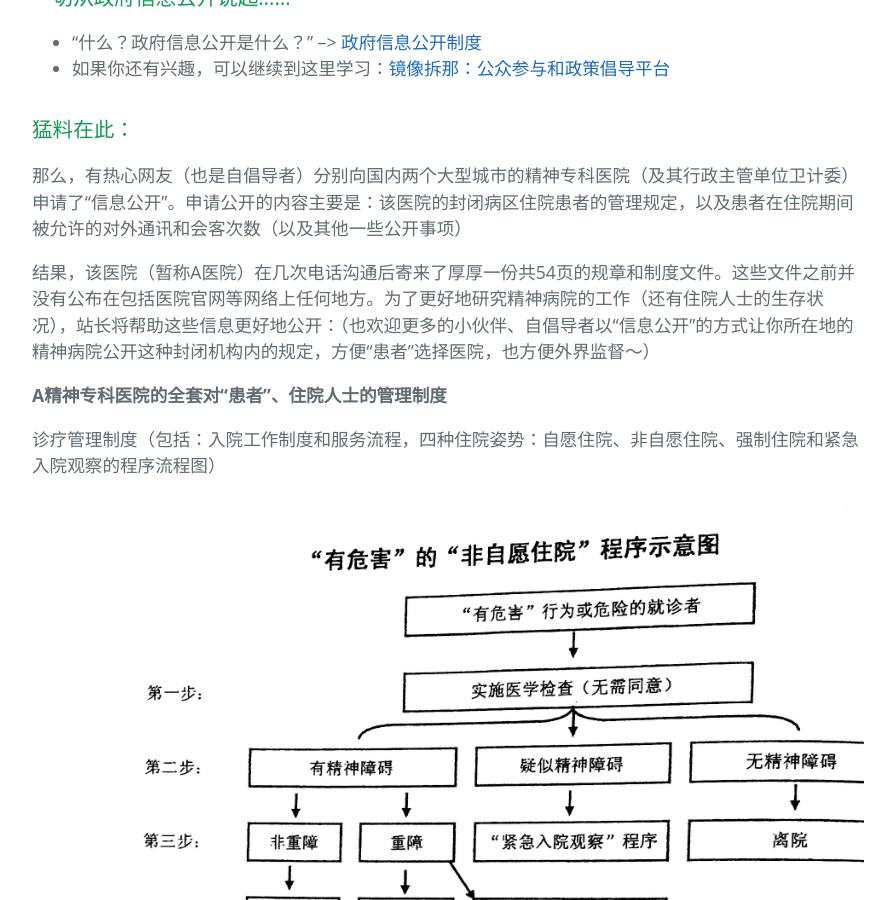
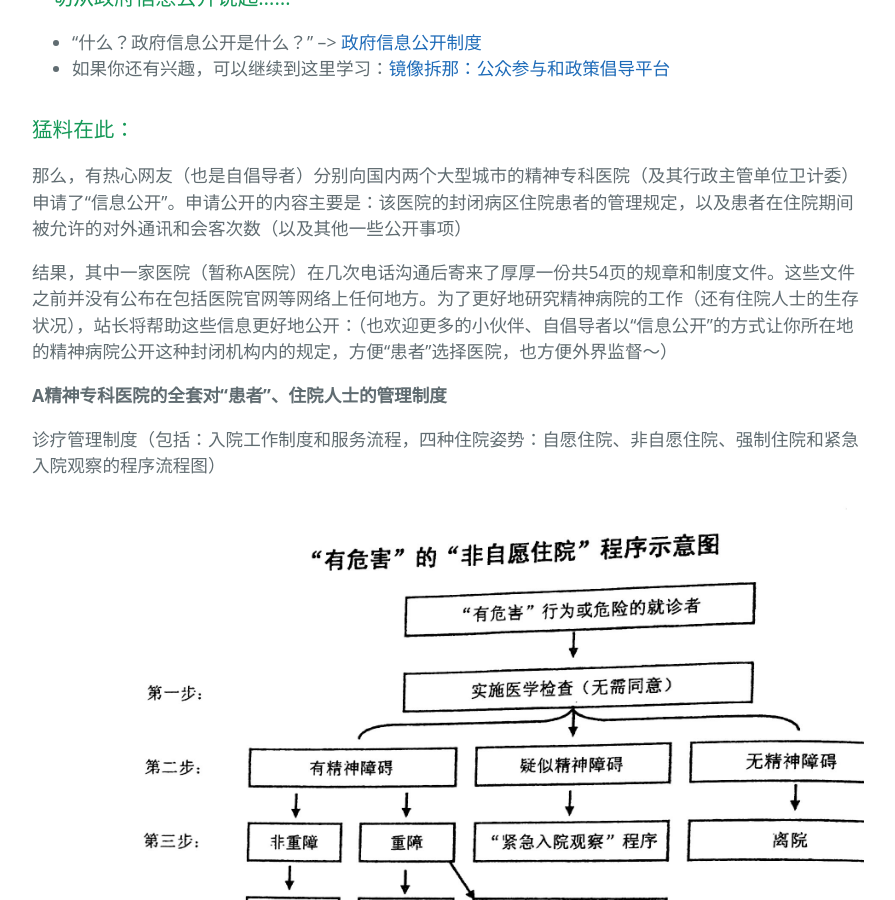
Before and after one commit to mdrights/mdrights.github.io, a Jekyll site: the page built from monitor.md, in a window 1280 px wide and 900 px high, scrolled down 857 px. Shown: the whole window, without its empty margins (192-1087 px from the left). Built offline with Jekyll 4.4.1, drawn with Linux system fonts in a browser that asks for light colours; some of the changed lines change nothing that is shown; some of the changed text lies outside the part shown.

Commit message:
reformatting.

```diff
--- a/monitor.md
+++ b/monitor.md
@@ -21,7 +21,7 @@
 
 那么，有热心网友（也是自倡导者）分别向国内两个大型城市的精神专科医院（及其行政主管单位卫计委）申请了“信息公开”。申请公开的内容主要是：该医院的封闭病区住院患者的管理规定，以及患者在住院期间被允许的对外通讯和会客次数（以及其他一些公开事项）
 
-结果，该医院（暂称A医院）在几次电话沟通后寄来了厚厚一份共54页的规章和制度文件。这些文件之前并没有公布在包括医院官网等网络上任何地方。为了更好地研究精神病院的工作（还有住院人士的生存状况），站长将帮助这些信息更好地公开：（也欢迎更多的小伙伴、自倡导者以“信息公开”的方式让你所在地的精神病院公开这种封闭机构内的规定，方便“患者”选择医院，也方便外界监督～）
+结果，其中一家医院（暂称A医院）在几次电话沟通后寄来了厚厚一份共54页的规章和制度文件。这些文件之前并没有公布在包括医院官网等网络上任何地方。为了更好地研究精神病院的工作（还有住院人士的生存状况），站长将帮助这些信息更好地公开：（也欢迎更多的小伙伴、自倡导者以“信息公开”的方式让你所在地的精神病院公开这种封闭机构内的规定，方便“患者”选择医院，也方便外界监督～）
 
 **A精神专科医院的全套对“患者”、住院人士的管理制度**
 
@@ -31,6 +31,7 @@
 ![A医院强制住院流程图]({{ site.baseurl }}/img/sz-kn-policies/sz-强制住院流程图.jpg)
 
 **还有更多大图：**
+
 [A医院的自愿住院流程]({{ site.baseurl }}/img/sz-kn-policies/sz-自愿住院流程.jpg)
 [A医院的入院指引]({{ site.baseurl }}/img/sz-kn-policies/sz-入院指引.jpg)
 [A医院的入院服务流程]({{ site.baseurl }}/img/sz-kn-policies/sz-入院服务流程.jpg)
@@ -52,3 +53,15 @@
 
 
 ### 站长点评
+(稍后就来）
+
+<hr>
+
+**还有另一个城市的几家精神病院还没给予答复。网友已经向该市卫计委寄去投诉信进行催促。**
+
+这个城市的卫计委对这次信息公开做的[答复]({{ site.baseurl }}/img/wh-psy/wh-wjw-1-201607.jpg)，该委的[信息公开部门和联系方式]({{ site.baseurl }}/img/wh-psy/wh-wjw-2-201607.jpg)。（右键开新窗看大图哦）
+
+既然卫计委都说这些内部规定可以直接向具体医院申请，那网友就去信要求卫计委敦促他的儿子们履行职责，进行答复。这里[看信]({{ site.baseurl }}/img/wh-psy/wh-my-complaint-201607.jpg)
+
+
+<small>Modified on 2016-08-21.</small>
```
Also changed, not shown: img/wh-psy/wh-my-complaint-201607.jpg (added), img/wh-psy/wh-wjw-1-201607.jpg (added), img/wh-psy/wh-wjw-2-201607.jpg (added).
